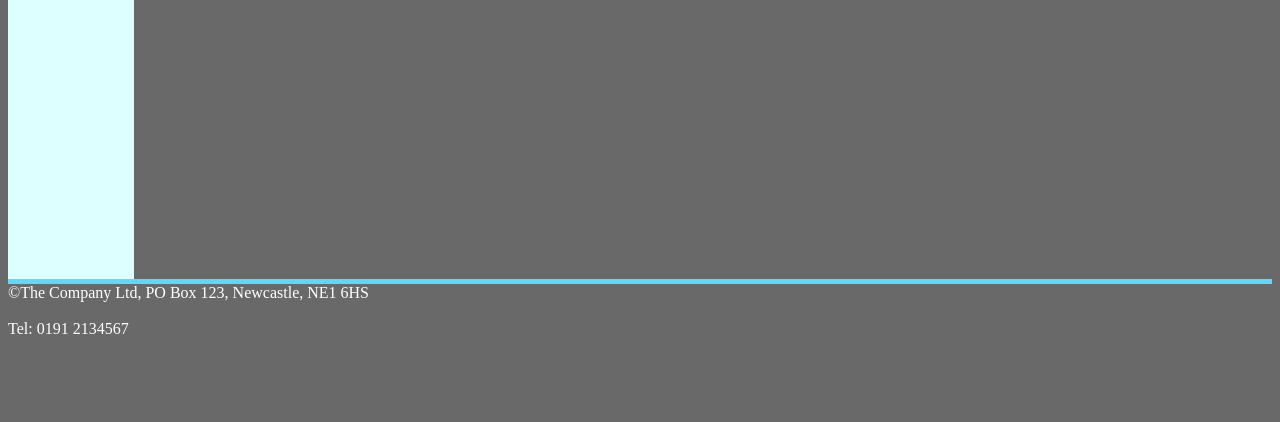
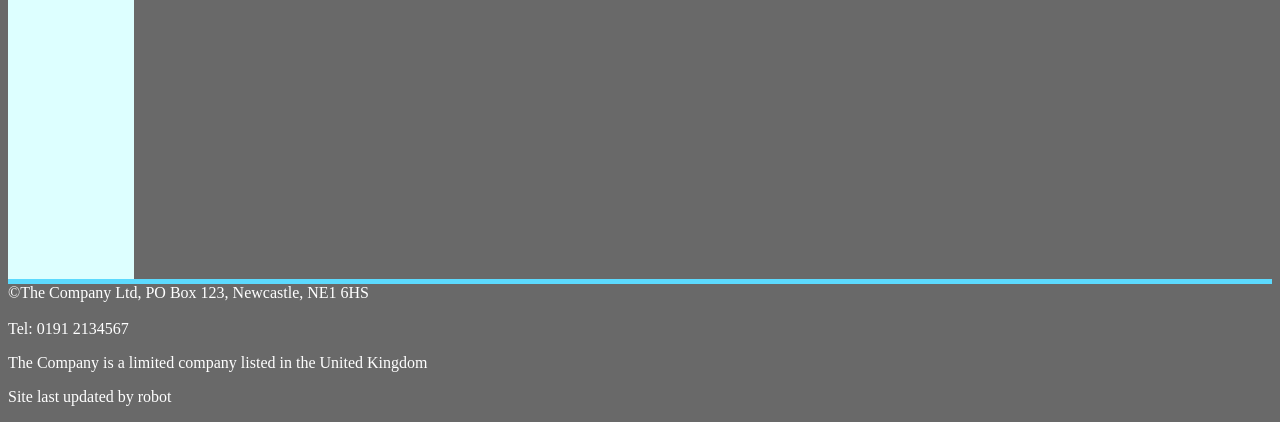
Before and after one commit to cfphil/gittut, a plain HTML site: page index.html in a window 1280 px wide. Shown: the part 1453-1875 px from the top of the page. Before the commit the page ends 1799 px from the top, so only its background shows below. Drawn offline with Linux system fonts and the light colour scheme.

Commit message:
added the legal stuff at the bottom

```diff
--- a/index.html
+++ b/index.html
@@ -36,6 +36,8 @@
 	<footer>
 		&copy;The Company Ltd, PO Box 123, Newcastle, NE1 6HS<br /><br />
 		Tel: 0191 2134567
+		<p>The Company is a limited company listed in the United Kingdom</p>
+		<p>Site last updated by robot</p>
 	</footer>
 </body>
 </html>
```
